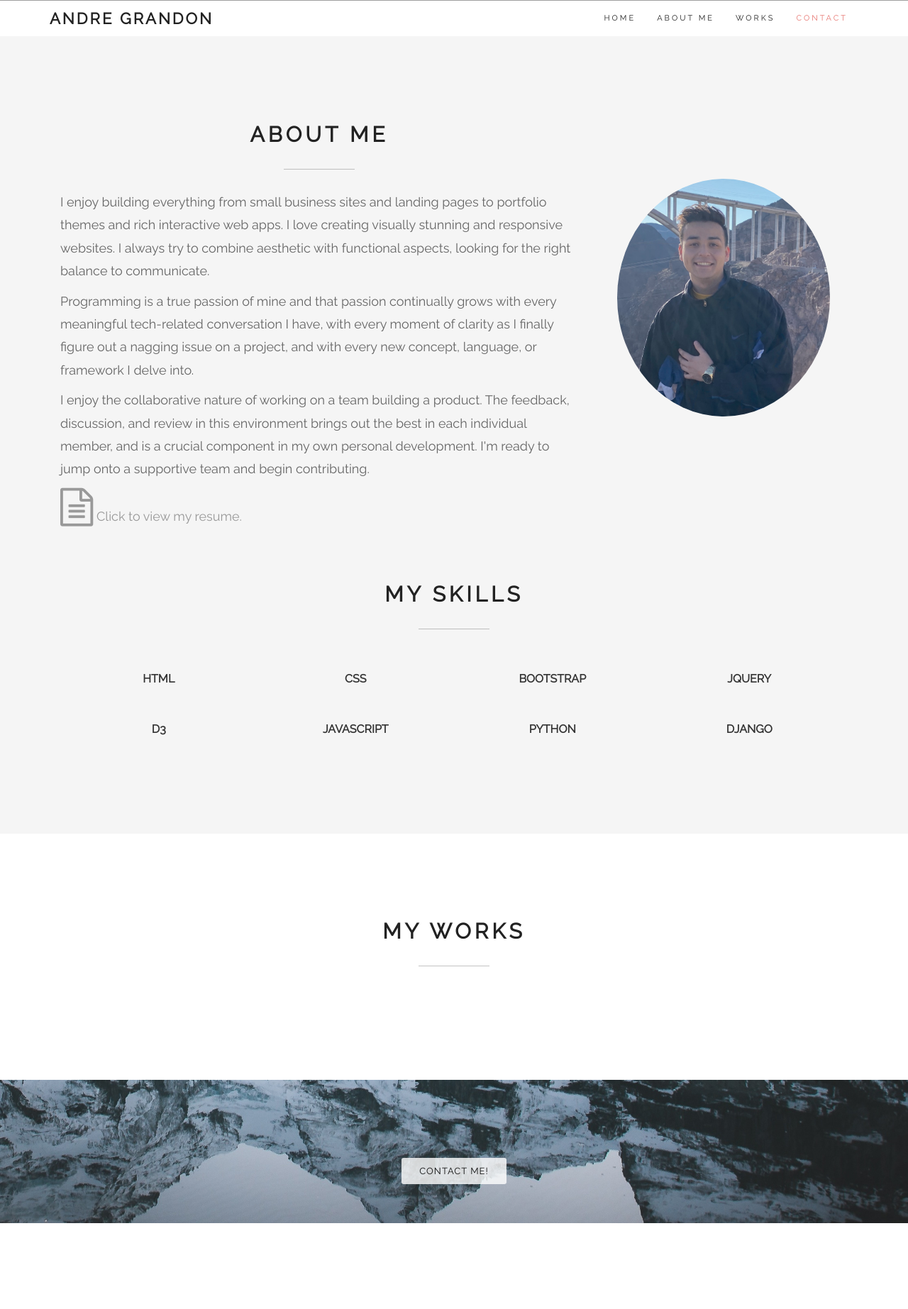
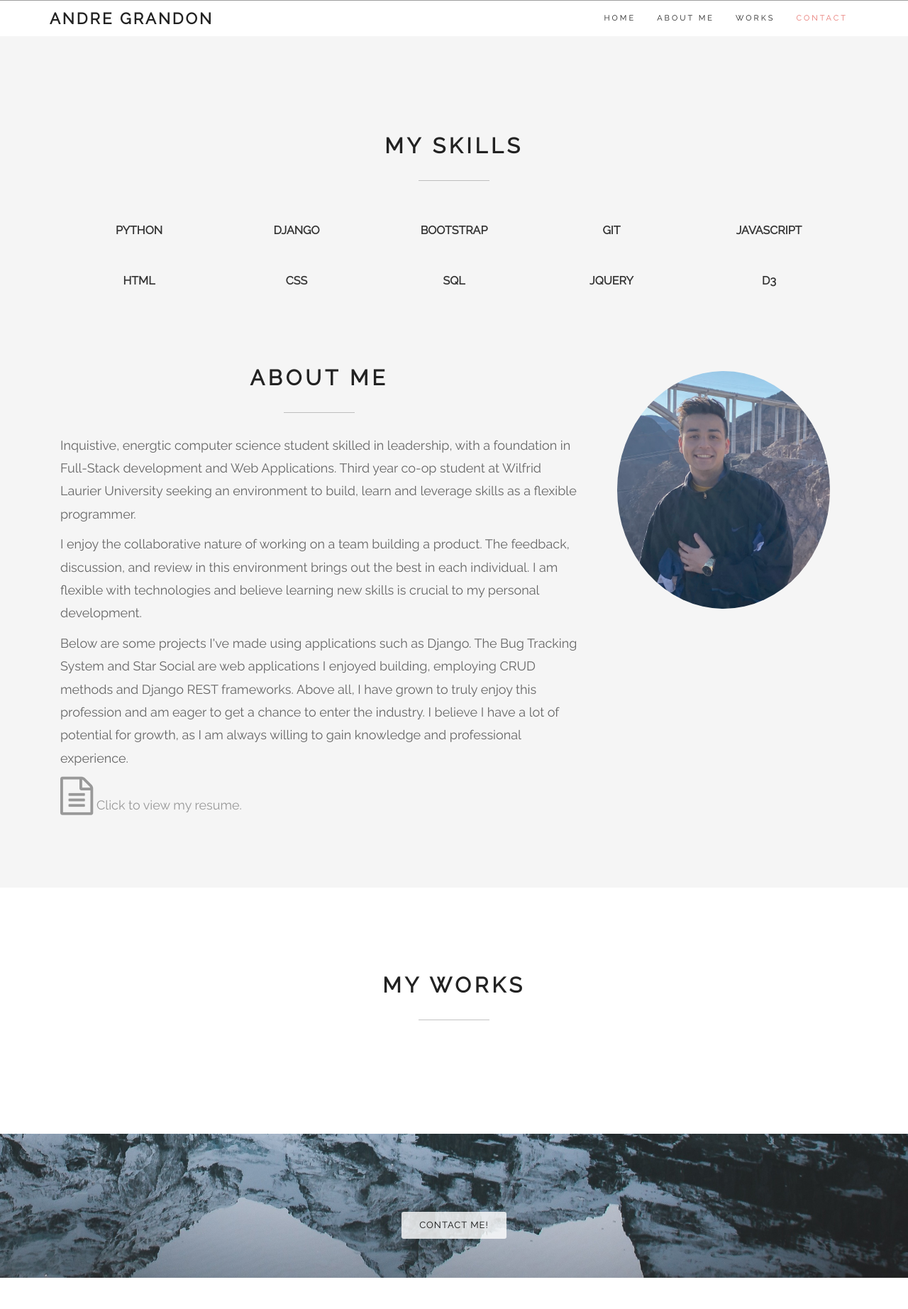
Before and after one commit to andregrandon/PersonalWebsite, a Django app: template mainpage/templates/mainpage/main.html in a window 1280 px wide. Shown: the part 799-2644 px from the top of the page at 71% size. Run offline with Django 3.2, Linux system fonts and the light colour scheme; the template is opened without the code that fills it: values that come from a table or form of the project are taken from there, others are empty; parts of the project's set-up code (start-up, migrations or seed data) failed here and were passed over; some libraries are stand-ins or nearby versions; grey boxes are pictures that could not be loaded.

Commit message:
bio update

```diff
--- a/mainpage/templates/mainpage/main.html
+++ b/mainpage/templates/mainpage/main.html
@@ -103,20 +103,38 @@
 
   <!-- Services start -->
 
+
 	<section id="services" class="pfblock pfblock-gray">
 		<div class="container">
-			<div class="row">
+				<div class="skills col-xs-12">
+						<h2 class=" pfblock-title">MY SKILLS</h2>
+						<div class="pfblock-line"></div>
+
+						<div class="row1">
+							<div  class="devicon-python-plain  col-xs-15"><span>PYTHON</span></div>
+							<div  class="devicon-django-plain  col-xs-15"><span>DJANGO</span></div>
+							<div  class="devicon-bootstrap-plain col-xs-15"><span>BOOTSTRAP</span></div>
+							<div  class="devicon-git-plain col-xs-15"><span>GIT</span></div>
+							<div  class="devicon-javascript-plain  col-xs-15"><span>JAVASCRIPT</span></div>
+						</div>
+
+						<div class="row2">
+							<div  class="devicon-html5-plain  col-xs-15"><span>HTML</span></div>
+							<div  class="devicon-css3-plain   col-xs-15"><span>CSS</span></div>
+							<div  class="devicon-postgresql-plain  col-xs-15"><span>SQL</span></div>
+							<div  class="devicon-jquery-plain col-xs-15"><span>JQUERY</span></div>
+							<div  class="devicon-d3js-plain  col-xs-15"><span>D3</span></div>
+						</div>
+				</div>
 
 				<div class="col-sm-8">
-
-					<div class="pfblock-header wow fadeInUp">
-						<h2 class="pfblock-title">ABOUT ME</h2>
+					<div <class="pfblock-header wow fadeInUp">
+						<h2 class="pfblock-title"><br><br>ABOUT ME</h2>
 						<div class="pfblock-line"></div>
 						<div class="pfblock-subtitle">
-							<p>I enjoy building everything from small business sites and landing pages to portfolio themes and rich interactive web apps. I love creating visually stunning and responsive websites. I always try to combine aesthetic with functional aspects, looking for the right balance to communicate.</p>
-							<p>Programming is a true passion of mine and that passion continually grows with every meaningful tech-related conversation I have, with every moment of clarity as I finally figure out a nagging issue on a project, and with every new concept, language, or framework I delve into.</p>
-							<p>I enjoy the collaborative nature of working on a team building a product. The feedback, discussion, and review in this environment brings out the best in each individual member, and is a crucial component in my own personal development. I'm ready to jump onto a supportive team and begin contributing.</p>
-
+							<p>Inquistive, energtic computer science student skilled in leadership, with a foundation in Full-Stack development and Web Applications. Third year co-op student at Wilfrid Laurier University seeking an environment to build, learn and leverage skills as a flexible programmer.</p>
+							<p>I enjoy the collaborative nature of working on a team building a product. The feedback, discussion, and review in this environment brings out the best in each individual. I am flexible with technologies and believe learning new skills is crucial to my personal development.</p>
+							<p>Below are some projects I've made using applications such as Django. The Bug Tracking System and Star Social are web applications I enjoyed building, employing CRUD methods and Django REST frameworks. Above all, I have grown to truly enjoy this profession and am eager to get a chance to enter the industry. I believe I have a lot of potential for growth, as I am always willing to gain knowledge and professional experience. </p>
  							<a href="https://drive.google.com/file/d/1cOO_YCHpwAK6VJkJkKmy6spxzYUutbyj/view?usp=sharing" target="_blank" id="resume-effect"><i class="fa fa-3x fa-file-text-o" aria-hidden="true"></i> Click to view my resume.</a>
 						</div>
 					</div>
@@ -129,25 +147,6 @@
 				</div>
 		</div><!-- .container -->
 
-		<div class="skills col-xs-12">
-				<h2 class="pfblock-title">MY SKILLS</h2>
-				<div class="pfblock-line"></div>
-
-				<div class="row1">
-					<div  class="devicon-html5-plain  col-xs-3"><span>HTML</span></div>
-					<div  class="devicon-css3-plain   col-xs-3"><span>CSS</span></div>
-					<div  class="devicon-bootstrap-plain col-xs-3"><span>BOOTSTRAP</span></div>
-					<div  class="devicon-jquery-plain col-xs-3"><span>JQUERY</span></div>
-				</div>
-				<div class="row2">
-					<div  class="devicon-d3js-plain  col-xs-3"><span>D3</span></div>
-					<div  class="devicon-javascript-plain  col-xs-3"><span>JAVASCRIPT</span></div>
-					<div  class="devicon-python-plain  col-xs-3"><span>PYTHON</span></div>
-					<div  class="devicon-django-plain  col-xs-3"><span>DJANGO</span></div>
-				</div>
-
-			</div>
-		</div>
 	</section>
 
 	<!-- Services end -->
--- a/portfolio/settings.py
+++ b/portfolio/settings.py
@@ -24,7 +24,7 @@ BASE_DIR = os.path.dirname(os.path.dirname(os.path.abspath(__file__)))
 # SECURITY WARNING: keep the secret key used in production secret!
 SECRET_KEY = str(os.getenv('SECRET_KEY'))
 # SECURITY WARNING: don't run with debug turned on in production!
-DEBUG = bool( os.environ.get('DEBUG', False) )
+DEBUG = bool( os.environ.get('DEBUG', True) )
 
 ALLOWED_HOSTS =  ['andregrandon.herokuapp.com','198.211.99.20', 'localhost', '127.0.0.1']
 
```
